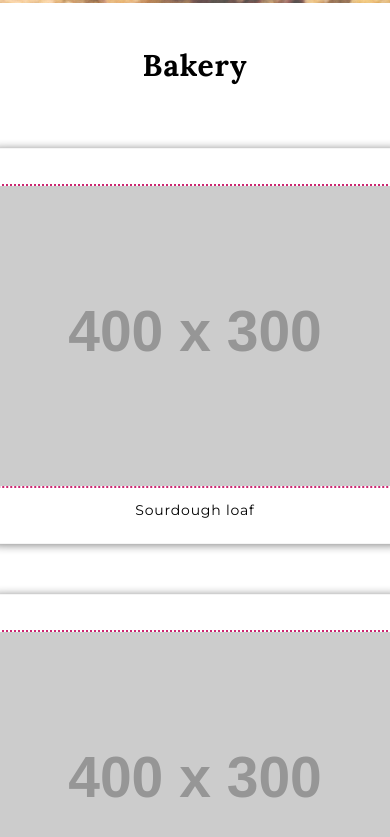
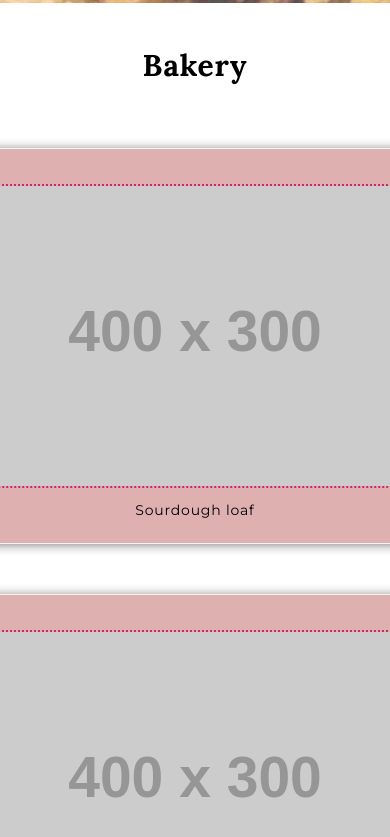
Before and after one commit to kconley99/blueridgebakery, a plain HTML site: page index.html in a window 390 px wide. Shown: the part 947-1784 px from the top of the page. Drawn offline with Linux system fonts and the light colour scheme; placeholder pictures from the web are drawn by us.

Commit message:
media updated

```diff
--- a/styles.css
+++ b/styles.css
@@ -232,6 +232,7 @@ header img, footer img {
     width: 850px;
     line-height: 2.5;
     text-align: center;
+    background-color: rgba(165, 42, 42, 0.368);
 }
 
 .card:hover {
@@ -362,11 +363,12 @@ input {
     }
 
     .card {
-        max-width: 425px;
+        max-width: 430px;
+        border-radius: 0;
     }
 
     .flex-container {
-        max-width: 425px;
+        max-width: 430px;
         flex-wrap: nowrap;
     }
 
@@ -380,4 +382,9 @@ input {
         gap: 30px;
         margin-top: 20px;
     }
+
+    .socials {
+        flex-direction: column;
+        gap: 10px;
+    }
 }
```
